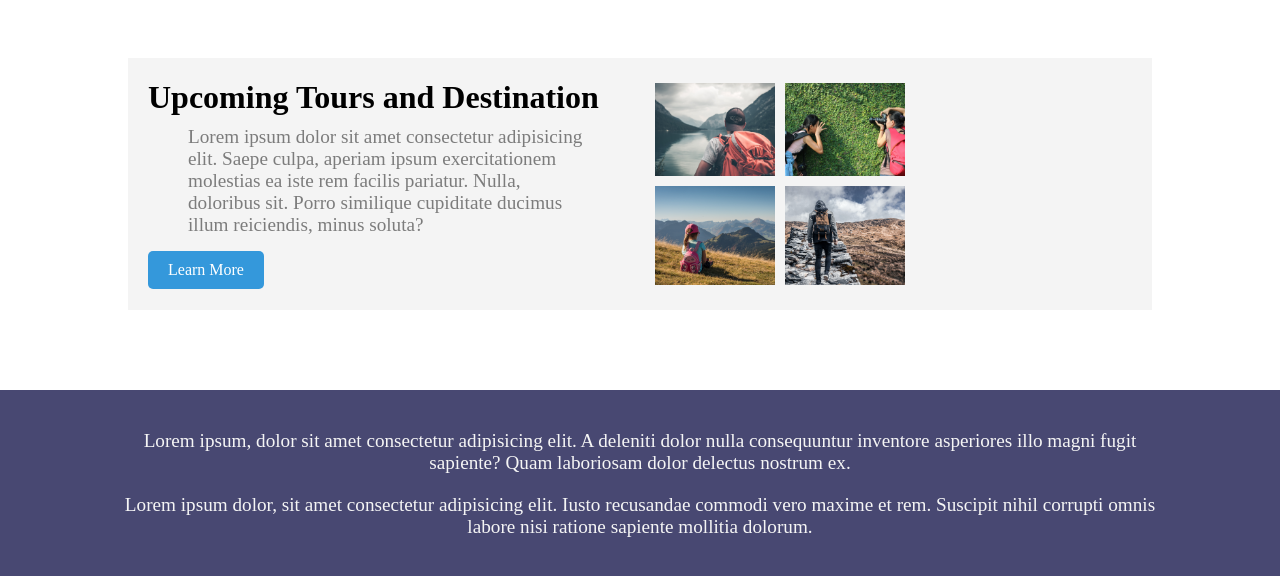
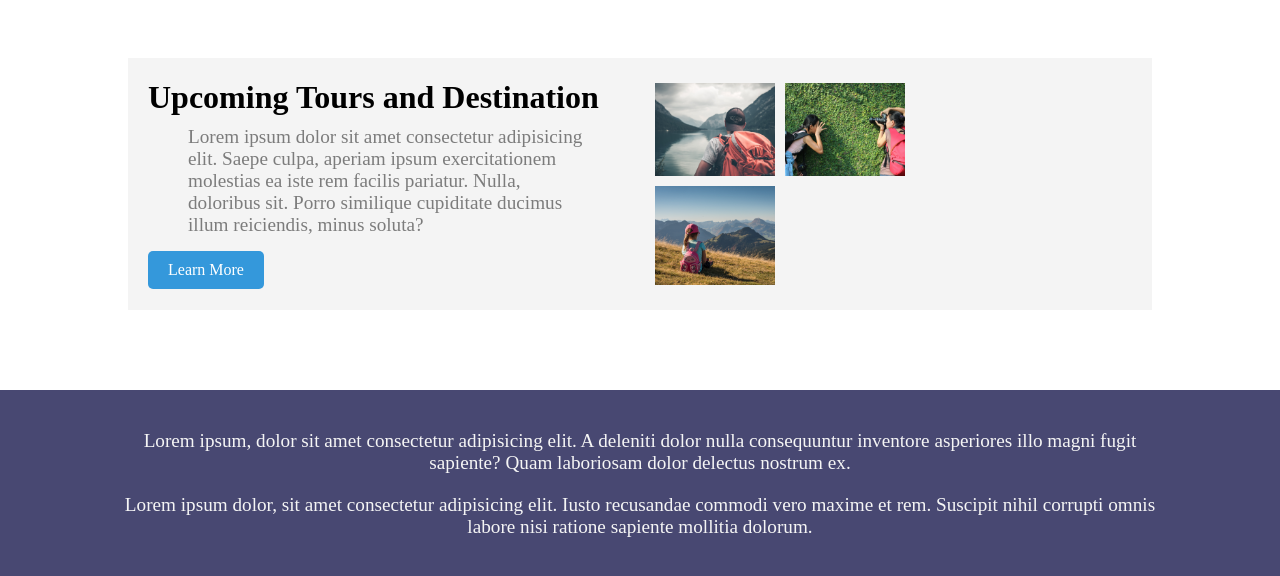
Before and after one commit to PradyumTahekar/Tour, a plain HTML site: page index.html in a window 1280 px wide. Shown: the part 2385-2961 px from the top of the page. Drawn offline with Linux system fonts and the light colour scheme.

Commit message:
new changes

```diff
--- a/index.html
+++ b/index.html
@@ -78,7 +78,7 @@
                     <img src="./img/img3.png" alt="">
                     <img src="./img/img4.png" alt="">
                     <img src="./img/img5.png" alt="">
-                    <img src="./img/img6.png" alt="">
+                    <!-- <img src="./img/img6.png" alt=""> -->
                 </div>
             </div>
         </div>
```
